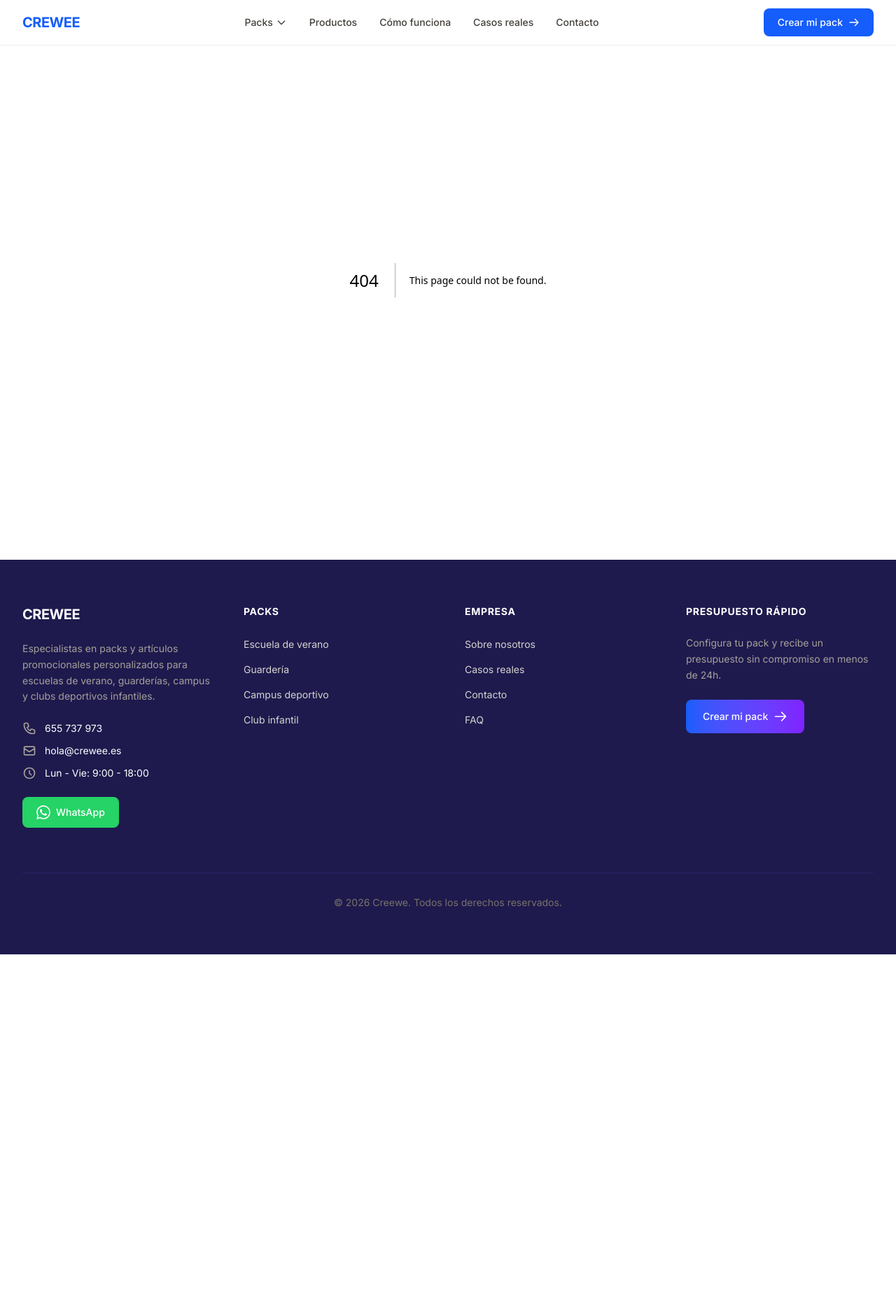
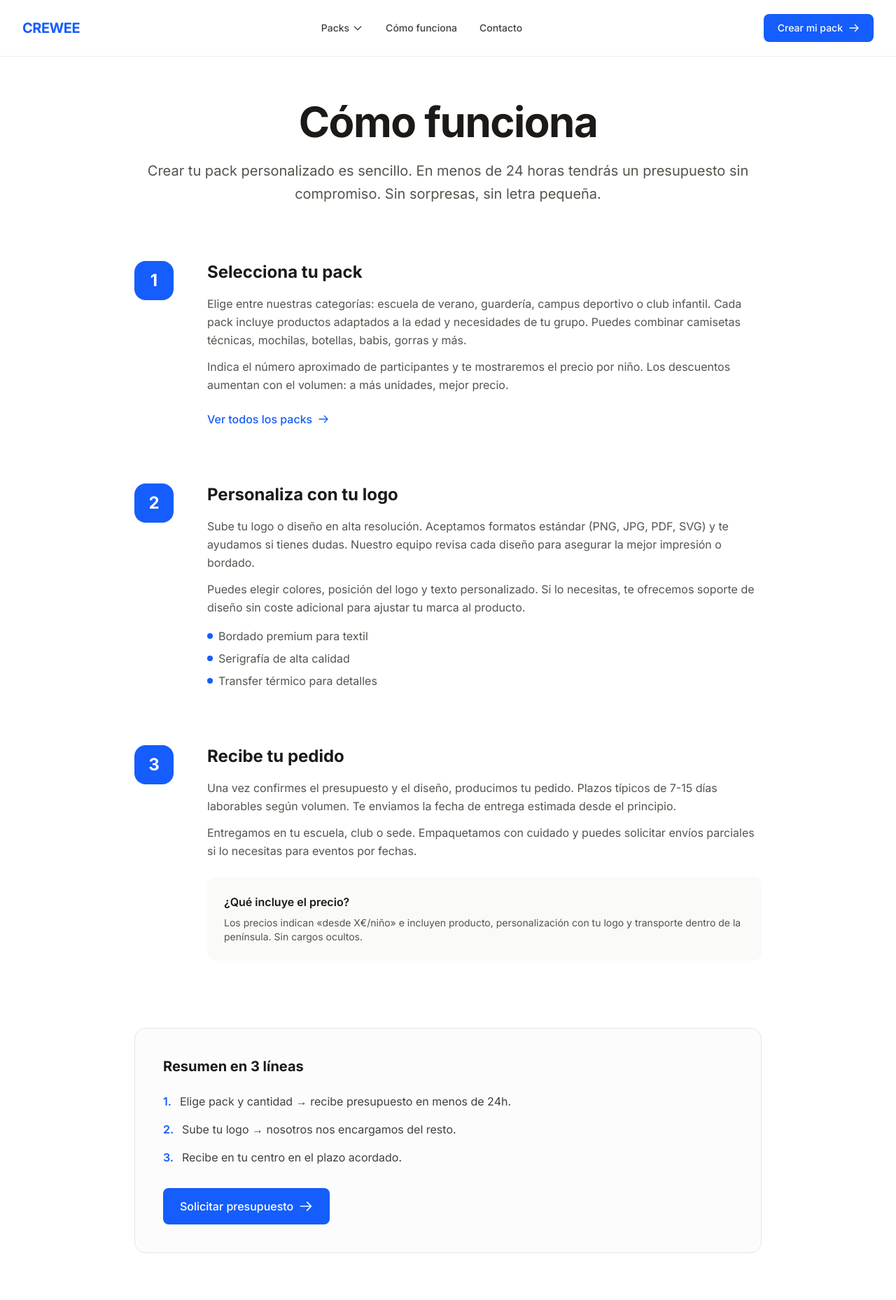
Before and after one commit to pabloalfaya/creewe, a Next.js app: page /como-funciona in a window 1280 px wide. Before the commit this address had no page. Shown: the top 1858 px of the page at 70% size. Before the commit the page ends 1364 px from the top, so only its background shows below. Built offline with nearby package versions, Linux system fonts and the light colour scheme.

Commit message:
Estructura profesional de Creewe finalizada

```diff
--- /dev/null
+++ b/src/app/como-funciona/layout.tsx
@@ -0,0 +1,14 @@
+import type { Metadata } from "next";
+
+export const metadata: Metadata = {
+  title: "Cómo funciona | Creewe",
+  description: "Descubre cómo crear tu pack personalizado en 3 simples pasos. Diseño fácil, presupuesto en 24h y entrega garantizada.",
+};
+
+export default function ComoFuncionaLayout({
+  children,
+}: {
+  children: React.ReactNode;
+}) {
+  return children;
+}
--- /dev/null
+++ b/src/app/como-funciona/page.tsx
@@ -0,0 +1,171 @@
+import Link from "next/link";
+
+export default function ComoFuncionaPage() {
+  return (
+    <div className="min-h-screen bg-white text-stone-900">
+      <main className="px-4 pt-28 pb-24 sm:px-6 sm:pt-36 lg:px-8">
+        <div className="mx-auto max-w-4xl">
+          {/* Cabecera */}
+          <div className="text-center">
+            <h1 className="text-4xl font-bold tracking-tight sm:text-5xl lg:text-6xl">
+              Cómo funciona
+            </h1>
+            <p className="mt-6 text-lg leading-relaxed text-stone-600 sm:text-xl">
+              Crear tu pack personalizado es sencillo. En menos de 24 horas
+              tendrás un presupuesto sin compromiso. Sin sorpresas, sin letra
+              pequeña.
+            </p>
+          </div>
+
+          {/* Los 3 pasos (ampliados) */}
+          <div className="mt-20 space-y-20">
+            <section className="flex flex-col gap-8 sm:flex-row sm:items-start sm:gap-12">
+              <div className="flex h-14 w-14 shrink-0 items-center justify-center rounded-2xl bg-blue-600 text-2xl font-bold text-white">
+                1
+              </div>
+              <div>
+                <h2 className="text-2xl font-bold text-stone-900">
+                  Selecciona tu pack
+                </h2>
+                <p className="mt-4 leading-relaxed text-stone-600">
+                  Elige entre nuestras categorías: escuela de verano, guardería,
+                  campus deportivo o club infantil. Cada pack incluye productos
+                  adaptados a la edad y necesidades de tu grupo. Puedes combinar
+                  camisetas técnicas, mochilas, botellas, babis, gorras y más.
+                </p>
+                <p className="mt-3 leading-relaxed text-stone-600">
+                  Indica el número aproximado de participantes y te mostraremos
+                  el precio por niño. Los descuentos aumentan con el volumen: a
+                  más unidades, mejor precio.
+                </p>
+                <Link
+                  href="/packs"
+                  className="mt-6 inline-flex items-center gap-2 text-blue-600 font-medium hover:text-blue-700"
+                >
+                  Ver todos los packs
+                  <svg className="h-4 w-4" fill="none" viewBox="0 0 24 24" stroke="currentColor">
+                    <path strokeLinecap="round" strokeLinejoin="round" strokeWidth={2} d="M14 5l7 7m0 0l-7 7m7-7H3" />
+                  </svg>
+                </Link>
+              </div>
+            </section>
+
+            <section className="flex flex-col gap-8 sm:flex-row sm:items-start sm:gap-12">
+              <div className="flex h-14 w-14 shrink-0 items-center justify-center rounded-2xl bg-blue-600 text-2xl font-bold text-white">
+                2
+              </div>
+              <div>
+                <h2 className="text-2xl font-bold text-stone-900">
+                  Personaliza con tu logo
+                </h2>
+                <p className="mt-4 leading-relaxed text-stone-600">
+                  Sube tu logo o diseño en alta resolución. Aceptamos formatos
+                  estándar (PNG, JPG, PDF, SVG) y te ayudamos si tienes dudas. Nuestro equipo revisa cada diseño para asegurar la mejor impresión o bordado.
+                </p>
+                <p className="mt-3 leading-relaxed text-stone-600">
+                  Puedes elegir colores, posición del logo y texto personalizado.
+                  Si lo necesitas, te ofrecemos soporte de diseño sin coste
+                  adicional para ajustar tu marca al producto.
+                </p>
+                <ul className="mt-4 space-y-2 text-stone-600">
+                  <li className="flex items-center gap-2">
+                    <span className="h-2 w-2 rounded-full bg-blue-600" />
+                    Bordado premium para textil
+                  </li>
+                  <li className="flex items-center gap-2">
+                    <span className="h-2 w-2 rounded-full bg-blue-600" />
+                    Serigrafía de alta calidad
+                  </li>
+                  <li className="flex items-center gap-2">
+                    <span className="h-2 w-2 rounded-full bg-blue-600" />
+                    Transfer térmico para detalles
+                  </li>
+                </ul>
+              </div>
+            </section>
+
+            <section className="flex flex-col gap-8 sm:flex-row sm:items-start sm:gap-12">
+              <div className="flex h-14 w-14 shrink-0 items-center justify-center rounded-2xl bg-blue-600 text-2xl font-bold text-white">
+                3
+              </div>
+              <div>
+                <h2 className="text-2xl font-bold text-stone-900">
+                  Recibe tu pedido
+                </h2>
+                <p className="mt-4 leading-relaxed text-stone-600">
+                  Una vez confirmes el presupuesto y el diseño, producimos tu pedido. Plazos típicos de 7-15 días laborables según volumen. Te enviamos la fecha de entrega estimada desde el principio.
+                </p>
+                <p className="mt-3 leading-relaxed text-stone-600">
+                  Entregamos en tu escuela, club o sede. Empaquetamos con cuidado
+                  y puedes solicitar envíos parciales si lo necesitas para
+                  eventos por fechas.
+                </p>
+                <div className="mt-6 rounded-xl bg-stone-50 p-6">
+                  <h3 className="font-semibold text-stone-900">
+                    ¿Qué incluye el precio?
+                  </h3>
+                  <p className="mt-2 text-sm text-stone-600">
+                    Los precios indican «desde X€/niño» e incluyen producto,
+                    personalización con tu logo y transporte dentro de la
+                    península. Sin cargos ocultos.
+                  </p>
+                </div>
+              </div>
+            </section>
+          </div>
+
+          {/* Resumen rápido */}
+          <div className="mt-24 rounded-2xl border border-stone-200 bg-stone-50/50 p-8 sm:p-10">
+            <h2 className="text-xl font-bold text-stone-900">
+              Resumen en 3 líneas
+            </h2>
+            <ol className="mt-6 space-y-4 text-stone-700">
+              <li className="flex gap-3">
+                <span className="font-semibold text-blue-600">1.</span>
+                Elige pack y cantidad → recibe presupuesto en menos de 24h.
+              </li>
+              <li className="flex gap-3">
+                <span className="font-semibold text-blue-600">2.</span>
+                Sube tu logo → nosotros nos encargamos del resto.
+              </li>
+              <li className="flex gap-3">
+                <span className="font-semibold text-blue-600">3.</span>
+                Recibe en tu centro en el plazo acordado.
+              </li>
+            </ol>
+            <Link
+              href="/contacto"
+              className="mt-8 inline-flex items-center gap-2 rounded-lg bg-blue-600 px-6 py-3.5 text-base font-medium text-white transition-colors hover:bg-blue-700"
+            >
+              Solicitar presupuesto
+              <svg className="h-5 w-5" fill="none" viewBox="0 0 24 24" stroke="currentColor">
+                <path strokeLinecap="round" strokeLinejoin="round" strokeWidth={2} d="M14 5l7 7m0 0l-7 7m7-7H3" />
+              </svg>
+            </Link>
+          </div>
+
+          {/* CTA */}
+          <div className="mt-16 text-center">
+            <p className="text-stone-600">
+              ¿Tienes dudas? Escríbenos a{" "}
+              <a
+                href="mailto:hola@crewee.es"
+                className="font-medium text-blue-600 hover:underline"
+              >
+                hola@crewee.es
+              </a>{" "}
+              o llámanos al{" "}
+              <a
+                href="tel:+34655737973"
+                className="font-medium text-blue-600 hover:underline"
+              >
+                655 737 973
+              </a>
+              .
+            </p>
+          </div>
+        </div>
+      </main>
+    </div>
+  );
+}
--- a/src/components/Footer.tsx
+++ b/src/components/Footer.tsx
@@ -133,7 +133,7 @@ export default function Footer() {
             <ul className="mt-6 space-y-3">
               <li>
                 <Link
-                  href="/#como-funciona"
+                  href="/como-funciona"
                   className="text-sm text-stone-300 transition-colors hover:text-white"
                 >
                   Sobre nosotros
@@ -141,7 +141,7 @@ export default function Footer() {
               </li>
               <li>
                 <Link
-                  href="/#como-funciona"
+                  href="/como-funciona"
                   className="text-sm text-stone-300 transition-colors hover:text-white"
                 >
                   Casos reales
--- a/src/components/Header.tsx
+++ b/src/components/Header.tsx
@@ -29,7 +29,7 @@ export default function Header() {
 
   return (
     <header className="fixed top-0 left-0 right-0 z-50 border-b border-stone-200/60 bg-white/95 backdrop-blur-sm">
-      <div className="mx-auto flex h-16 max-w-7xl items-center justify-between px-4 sm:px-6 lg:px-8">
+      <div className="mx-auto flex h-20 max-w-7xl items-center justify-between px-4 sm:px-6 lg:px-8">
         <Link
           href="/"
           className="text-xl font-bold tracking-tight text-blue-600"
@@ -77,22 +77,10 @@ export default function Header() {
             )}
           </div>
           <Link
-            href="/packs"
-            className="text-sm font-medium text-stone-700 transition-colors hover:text-stone-900"
-          >
-            Productos
-          </Link>
-          <Link
-            href="/#como-funciona"
+            href="/como-funciona"
             className="text-sm font-medium text-stone-700 transition-colors hover:text-stone-900"
           >
             Cómo funciona
-          </Link>
-          <Link
-            href="/#como-funciona"
-            className="text-sm font-medium text-stone-700 transition-colors hover:text-stone-900"
-          >
-            Casos reales
           </Link>
           <Link
             href="/contacto"
```
